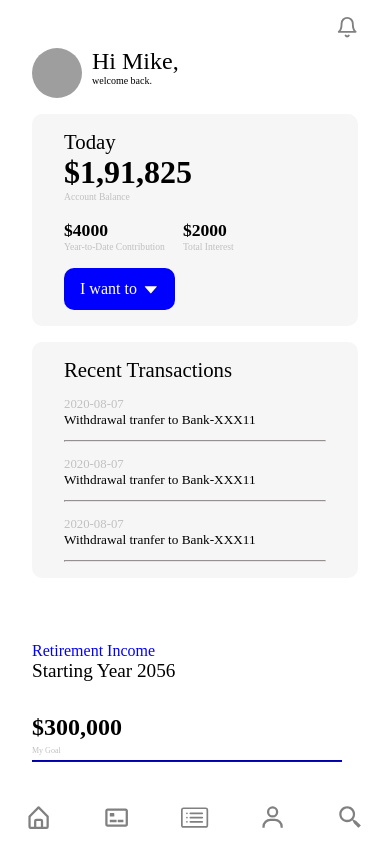
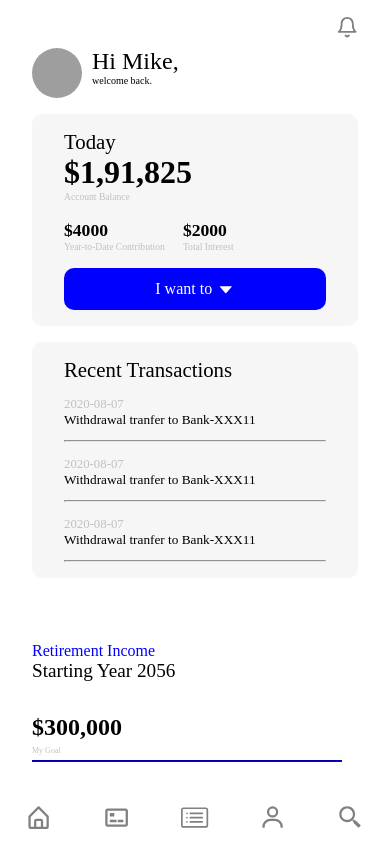
Before and after one commit to Abhyuday-Dev/dashboard, a React (Create React App) app: page / in a window 390 px wide. Shown: the top 844 px of the page. Built offline with nearby package versions, Linux system fonts and the light colour scheme; grey boxes are pictures that could not be loaded.

Commit message:
button width change

```diff
--- a/src/components/BodySection/Left/Today.css
+++ b/src/components/BodySection/Left/Today.css
@@ -88,6 +88,9 @@
     width: 80%;
     gap: 18px;
   }
+  .button{
+    width: 100%;
+  }
   .today-content h4 {
     font-size: 1.1rem;
   }
```
